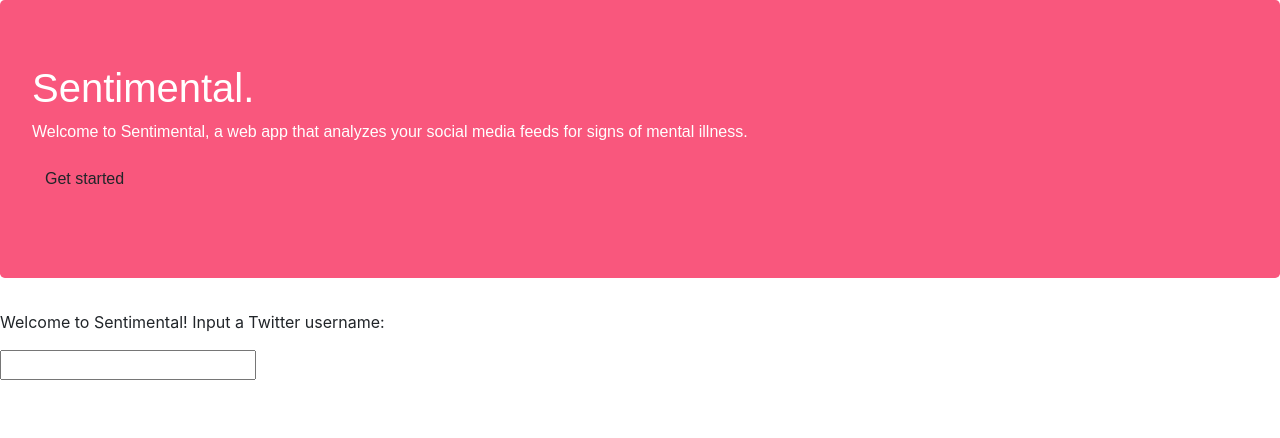
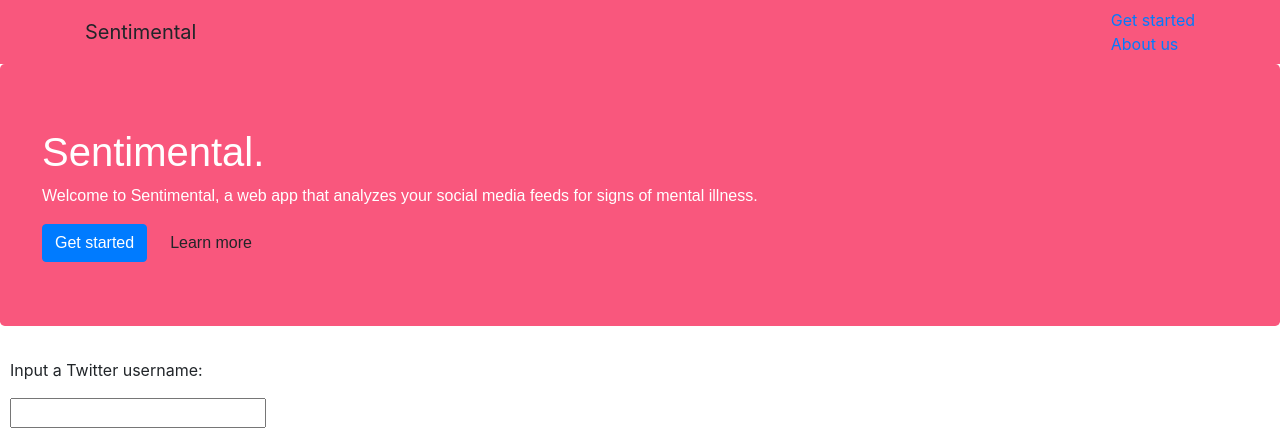
Before and after one commit to mikecolonna/sentimental, a React app: page / in a window 1280 px wide. Shown: the top 438 px of the page. Built offline with nearby package versions, Linux system fonts and the light colour scheme.

Commit message:
added nav bar

```diff
--- a/client/App.jsx
+++ b/client/App.jsx
@@ -1,12 +1,14 @@
 import React from 'react';
 import UserInfo from './UserInfo.jsx';
 import Header from './Header.jsx';
+import Navigator from './Navigator.jsx';
 
 export default class App extends React.Component {
 
     render() {
         return (
             <div>
+                <Navigator />
                 <Header />
                 <UserInfo />
             </div>
--- a/client/Header.jsx
+++ b/client/Header.jsx
@@ -5,14 +5,17 @@ export default class Header extends React.Component {
     render() {
         return (
             <div>
-                <Jumbotron className="Header-jumbo">
-                    <h1>Sentimental.</h1>
-                    <p>
-                    Welcome to Sentimental, a web app that analyzes your social media feeds for signs of mental illness.
-                    </p>
-                    <p>
-                        <Button>Get started</Button>
-                    </p>
+                <Jumbotron>
+                    <div id='Header-container'>
+                        <h1>Sentimental.</h1>
+                        <p>
+                        Welcome to Sentimental, a web app that analyzes your social media feeds for signs of mental illness.
+                        </p>
+                        <span>
+                            <Button bsStyle='primary' id='get-started'>Get started</Button>
+                            <Button id='learn-more'>Learn more</Button>
+                        </span>
+                    </div>
                 </Jumbotron>
             </div>
         )
--- /dev/null
+++ b/client/Navigator.jsx
@@ -0,0 +1,24 @@
+import React from 'react';
+import { Navbar, Nav, NavItem } from 'react-bootstrap';
+
+export default class Navigator extends React.Component {
+    render() {
+        return (
+            <Navbar>
+                <Navbar.Header>
+                    <Navbar.Brand>
+                        <span>Sentimental</span>
+                    </Navbar.Brand>
+                </Navbar.Header>
+                <Nav>
+                    <NavItem eventKey={1}>
+                        Get started
+                    </NavItem>
+                    <NavItem eventKey={2}>
+                        About us
+                    </NavItem>
+                </Nav>
+            </Navbar>
+        )
+    }
+}
--- a/client/UserInfo.jsx
+++ b/client/UserInfo.jsx
@@ -3,8 +3,8 @@ import React from 'react';
 export default class UserInfo extends React.Component {
     render() {
         return (
-            <div>
-                <p>Welcome to Sentimental! Input a Twitter username:</p>
+            <div id='UserInfo-container'>
+                <p>Input a Twitter username:</p>
                 <input id='username' type='text' />
             </div>
         )
--- a/public/styles.css
+++ b/public/styles.css
@@ -3,3 +3,25 @@
     font-family: "Futura", sans-serif;
     color: white;
 }
+
+.navbar {
+    background-color: #f9577d;
+    border-width: 0px;
+    border-radius: 0px;
+}
+
+.nav > li {
+    color: white;
+}
+
+#Header-container {
+    margin-left: 10px;
+}
+
+#UserInfo-container {
+    margin-left: 10px;
+}
+
+#learn-more {
+    margin-left: 10px;
+}
```
Also changed, not shown: public/bundle.js.
